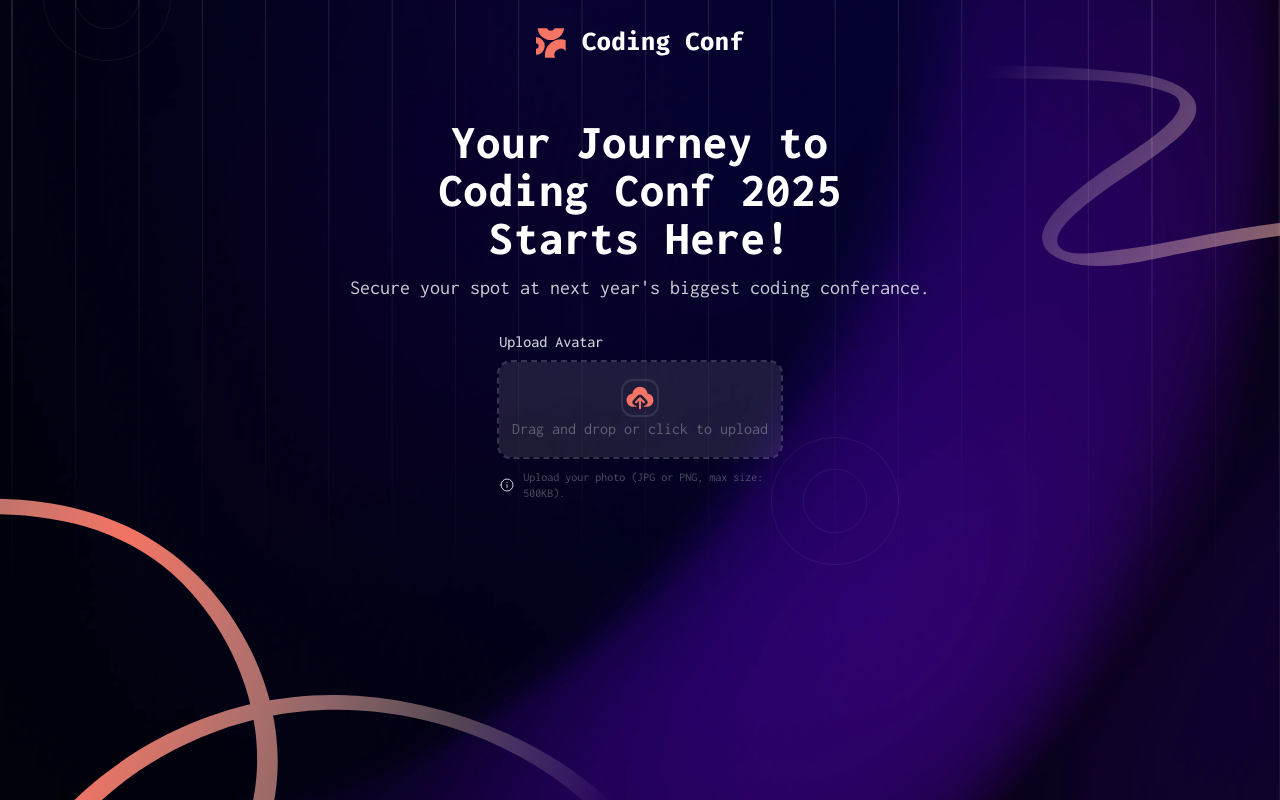
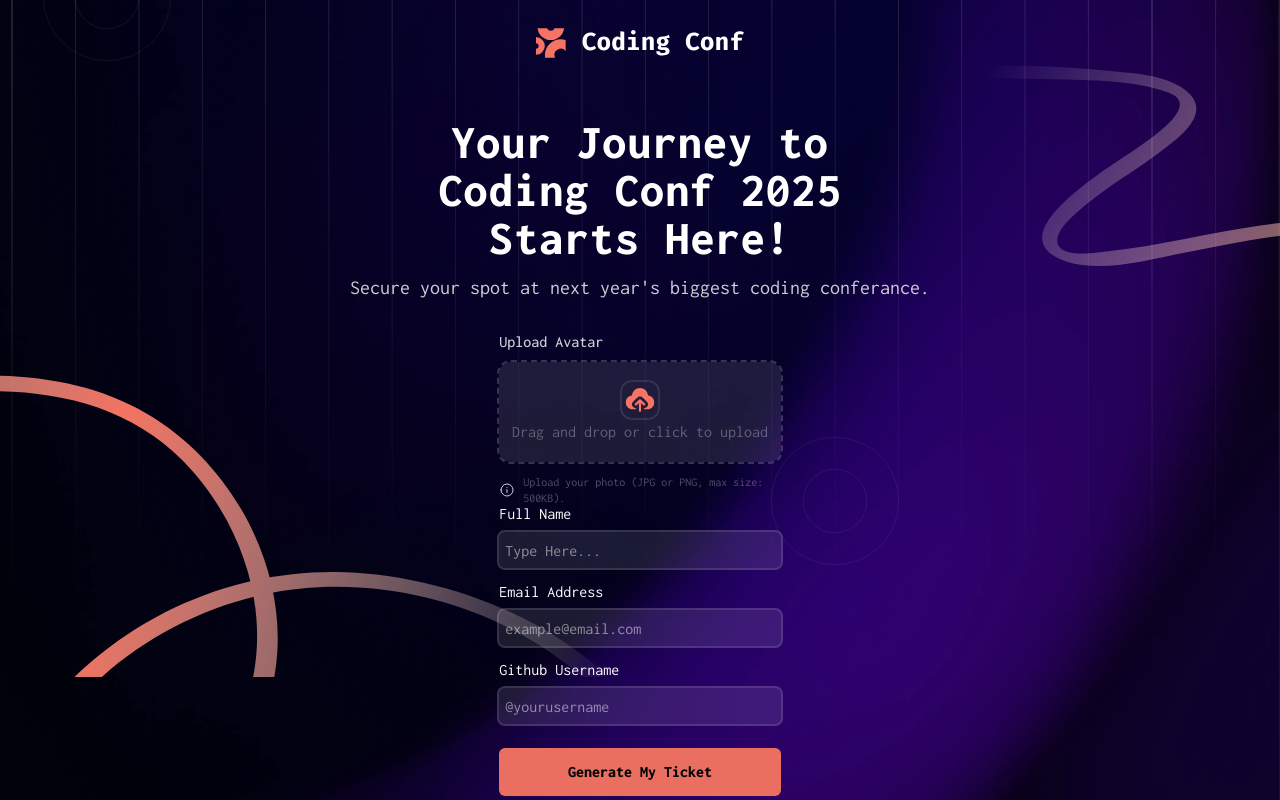
Before and after one commit to KitsuneTheDev/ticket-generator, a React (Vite) app: page / in a window 1280 px wide. Built offline with nearby package versions, Linux system fonts and the light colour scheme.

Commit message:
form update
* Rest of the form complete

```diff
--- a/src/components/TicketForm.jsx
+++ b/src/components/TicketForm.jsx
@@ -1,7 +1,7 @@
 export default function TicketForm() {
     return(
         <div className="form-container text-white w-[22%] h-1/2 flex flex-col items-center mt-2">
-            <form action="" className="h-full w-full mt-5">
+            <form action="" className="h-full w-full mt-5 flex flex-col justify-between">
                 <div className="avatar-container h-[25%]">
                     <p className="font-medium text-white/80">Upload Avatar</p>
                     <label htmlFor="image-upload-input" className="h-full w-full">
@@ -16,6 +16,29 @@ export default function TicketForm() {
                         <p className="text-white/30 text-xs">Upload your photo (JPG or PNG, max size: 500KB).</p>
                     </div>
                 </div>
+                <div className="user-information-container flex flex-col w-full mt-15">
+                    <div className="user-information-section mt-3">
+                        <label htmlFor="name-input">
+                            <p>Full Name</p>
+                            <input type="text" id="name-input" className="bg-white/10 w-full mt-1.5 h-9 outline-2 outline-white/20 rounded-md p-1.5" placeholder="Type Here..."/>
+                        </label>
+                    </div>
+                    <div className="user-information-section mt-3">
+                        <label htmlFor="mail-input">
+                            <p>Email Address</p>
+                            <input type="email" id="mail-input" className="bg-white/10 w-full mt-1.5 h-9 outline-2 outline-white/20 rounded-md p-1.5" placeholder="example@email.com" />
+                        </label>
+                    </div>
+                    <div className="user-information-section mt-3">
+                        <label htmlFor="github-input">
+                            <p>Github Username</p>
+                            <input type="text" id="github-input" className="bg-white/10 w-full mt-1.5 h-9 outline-2 outline-white/20 rounded-md p-1.5" placeholder="@yourusername" />
+                        </label>
+                    </div>
+                </div>
+                <div className="submit-button-container w-full">
+                    <button className="form-submit-button w-full bg-[#EA6F61] h-12 rounded-md hover:cursor-pointer mt-6 text-black font-bold">Generate My Ticket</button>
+                </div>
             </form>
         </div>
     );
--- a/src/index.css
+++ b/src/index.css
@@ -54,12 +54,21 @@
     z-index: 4;
 }
 
-.bg-desktop-layer-4{
+.bg-desktop-layer-4-1{
     background-image: url("./assets/images/pattern-squiggly-line-bottom-desktop.svg");
     background-size: 50%;
-    background-position: left bottom;
+    background-position: left 75%;
     background-repeat: no-repeat;
     z-index: 6;
+}
+
+.bg-desktop-layer-4-2{
+    background-image: url("./assets/images/pattern-squiggly-line-bottom-desktop.svg");
+    background-size: 50%;
+    background-position: 90% 110%;
+    background-repeat: no-repeat;
+    z-index: 6;
+    transform: rotate(90deg);
 }
 
 .bg-desktop-layer-5{
--- a/src/pages/Home.jsx
+++ b/src/pages/Home.jsx
@@ -9,7 +9,7 @@ export default function Home() {
             <div className="bg-layer absolute bg-desktop-layer-1 inset-0"></div>
             <div className="bg-layer absolute bg-desktop-layer-2 inset-0"></div>
             <div className="bg-layer absolute bg-desktop-layer-3 inset-0"></div>
-            <div className="bg-layer absolute bg-desktop-layer-4 inset-0"></div>
+            <div className="bg-layer absolute bg-desktop-layer-4-1 inset-0"></div>
             <div className="bg-layer absolute bg-desktop-layer-5 inset-0"></div>
             <div className="bg-layer"></div>
         </div>
```
